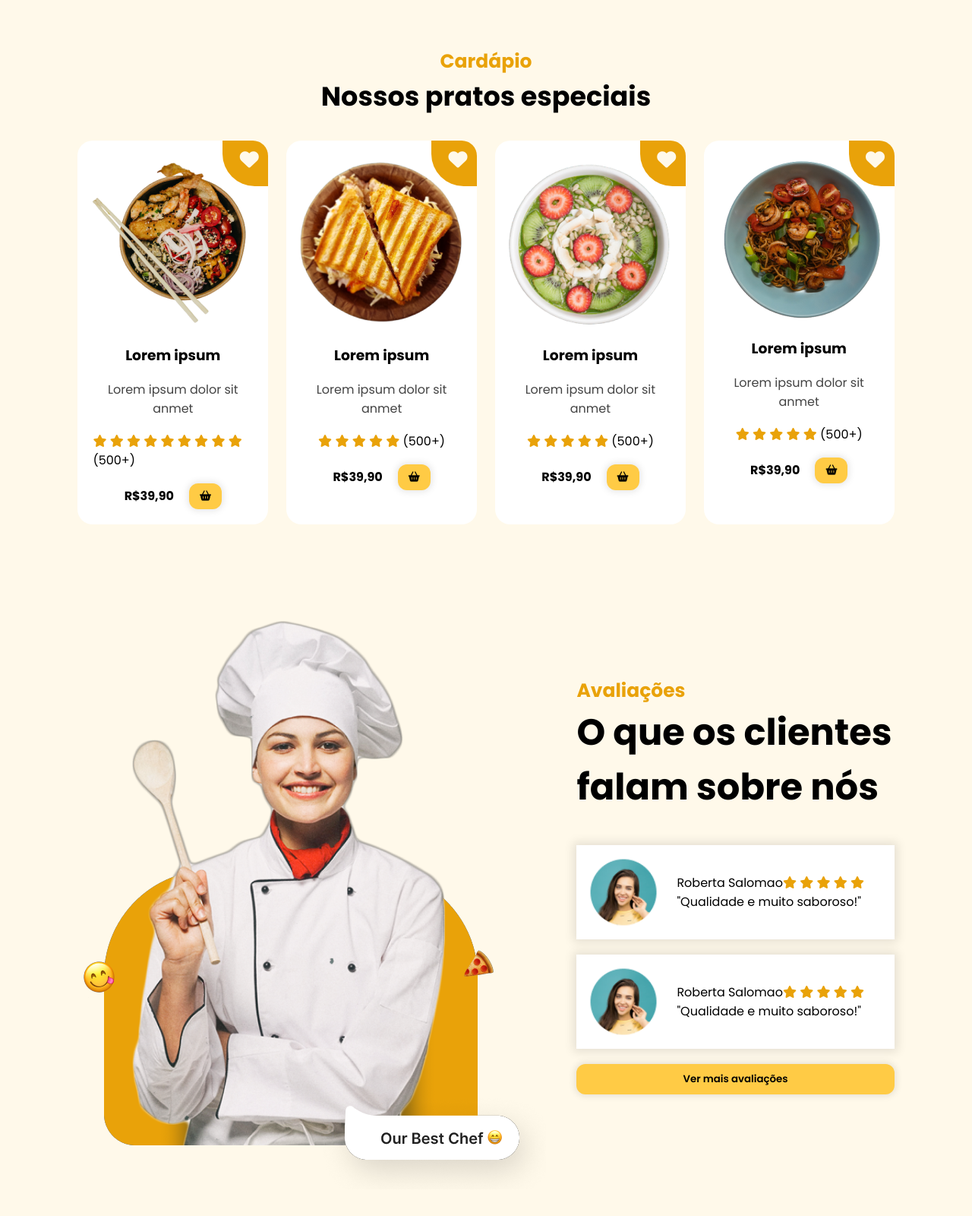
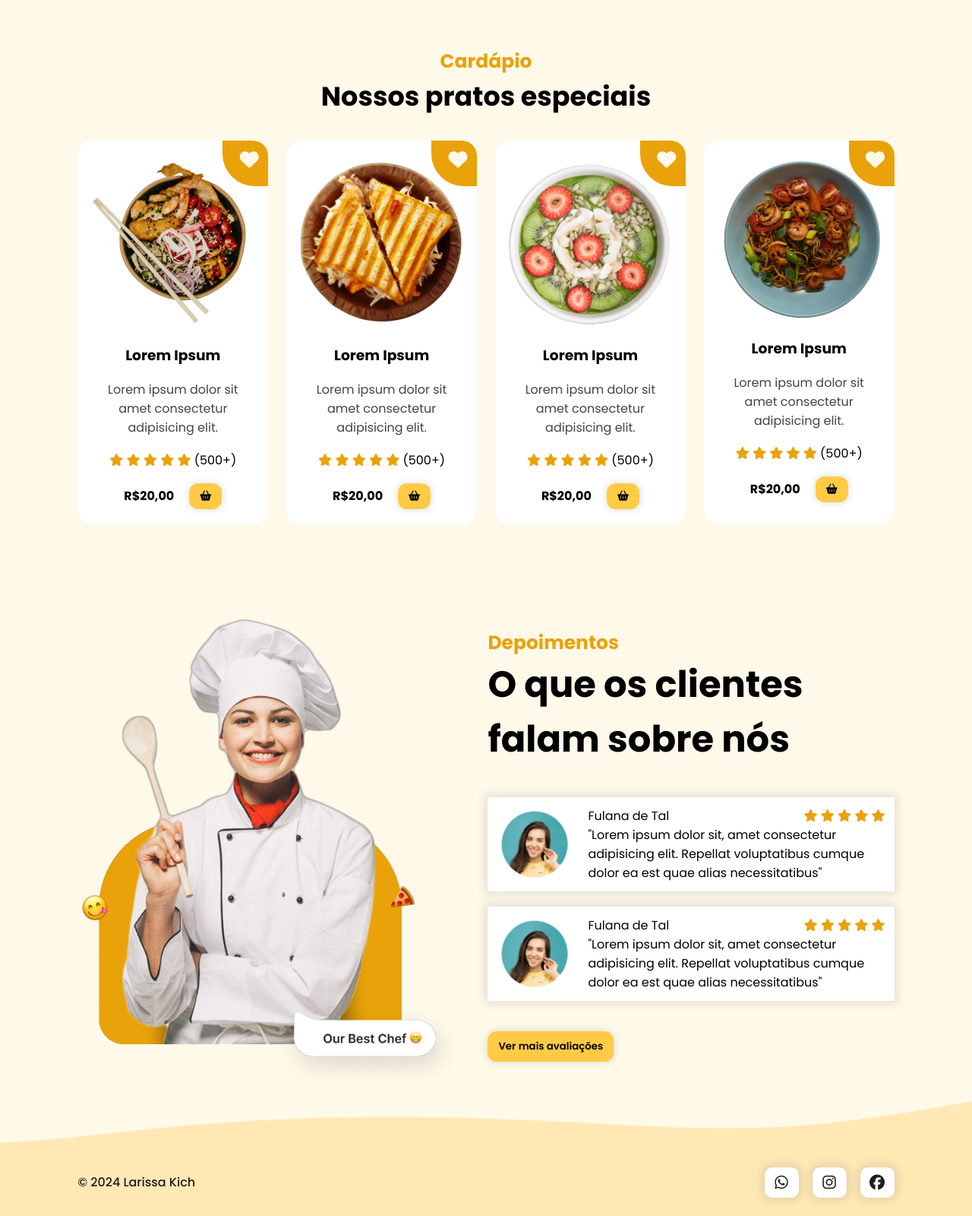
Before and after one commit to ZanelinhaDev/Landing-page, a plain HTML site: page index.html in a window 1280 px wide. Shown: the part 829-2429 px from the top of the page at 76% size. Drawn offline with nearby package versions, Linux system fonts and the light colour scheme.

Commit message:
Alterações no CSS e HTML adicionando o footer e estilizando deixando responsivo além de definir classes para as cores primarias e neutras.

```diff
--- a/index.html
+++ b/index.html
@@ -11,10 +11,6 @@
       referrerpolicy="no-referrer"
     />
     <link rel="stylesheet" href="src/styles/styles.css" />
-    <link rel="stylesheet" href="src/styles/header.css" />
-    <link rel="stylesheet" href="src/styles/home.css" />
-    <link rel="stylesheet" href="src/styles/menu.css" />
-    <link rel="stylesheet" href="src/styles/testimonials.css"/>
 
     <script
       src="https://cdnjs.cloudflare.com/ajax/libs/jquery/3.7.1/jquery.min.js"
@@ -34,11 +30,9 @@
           <li class="nav-item active">
             <a href="#home">Início</a>
           </li>
-
           <li class="nav-item">
             <a href="#menu">Cardápio</a>
           </li>
-
           <li class="nav-item">
             <a href="#testimonials">Avaliações</a>
           </li>
@@ -56,11 +50,9 @@
           <li class="nav-item">
             <a href="#home">Início</a>
           </li>
-
           <li class="nav-item">
             <a href="#menu">Cardápio</a>
           </li>
-
           <li class="nav-item">
             <a href="#testimonials">Avaliações</a>
           </li>
@@ -73,7 +65,6 @@
     <main id="content">
       <section id="home">
         <div class="shape"></div>
-
         <div id="cta">
           <h1 class="title">
             O sabor que vai até
@@ -81,18 +72,18 @@
           </h1>
 
           <p class="description">
-            Lorem, ipsum dolor sit amet, consectetur, adipisicing elit. Nemo
-            laudantium
+            Lorem ipsum dolor sit amet, consectetur adipiscing elit ut aliquam,
+            purus sit amet
           </p>
 
           <div id="cta_buttons">
-            <a href="#" class="btn-default"> Ver Cardápio </a>
+            <a href="#" class="btn-default"> Ver cardápio </a>
 
-            <a href="tel:+24998520501" id="phone_button">
+            <a href="tel:+55555555555" id="phone_button">
               <button class="btn-default">
                 <i class="fa-solid fa-phone"></i>
               </button>
-              (24) 998520501
+              (51) 92342-3243
             </a>
           </div>
 
@@ -128,15 +119,13 @@
 
             <img src="src/images/dish.png" class="dish-image" alt="" />
 
-            <h3 class="dish-title">Lorem ipsum</h3>
+            <h3 class="dish-title">Lorem Ipsum</h3>
 
-            <span class="dish-description"> Lorem ipsum dolor sit anmet </span>
+            <span class="dish-description">
+              Lorem ipsum dolor sit amet consectetur adipisicing elit.
+            </span>
 
             <div class="dish-rate">
-              <i class="fa-solid fa-star"></i>
-              <i class="fa-solid fa-star"></i>
-              <i class="fa-solid fa-star"></i>
-              <i class="fa-solid fa-star"></i>
               <i class="fa-solid fa-star"></i>
               <i class="fa-solid fa-star"></i>
               <i class="fa-solid fa-star"></i>
@@ -146,7 +135,7 @@
             </div>
 
             <div class="dish-price">
-              <h4>R$39,90</h4>
+              <h4>R$20,00</h4>
               <button class="btn-default">
                 <i class="fa-solid fa-basket-shopping"></i>
               </button>
@@ -160,9 +149,11 @@
 
             <img src="src/images/dish2.png" class="dish-image" alt="" />
 
-            <h3 class="dish-title">Lorem ipsum</h3>
+            <h3 class="dish-title">Lorem Ipsum</h3>
 
-            <span class="dish-description"> Lorem ipsum dolor sit anmet </span>
+            <span class="dish-description">
+              Lorem ipsum dolor sit amet consectetur adipisicing elit.
+            </span>
 
             <div class="dish-rate">
               <i class="fa-solid fa-star"></i>
@@ -174,7 +165,7 @@
             </div>
 
             <div class="dish-price">
-              <h4>R$39,90</h4>
+              <h4>R$20,00</h4>
               <button class="btn-default">
                 <i class="fa-solid fa-basket-shopping"></i>
               </button>
@@ -188,9 +179,11 @@
 
             <img src="src/images/dish3.png" class="dish-image" alt="" />
 
-            <h3 class="dish-title">Lorem ipsum</h3>
+            <h3 class="dish-title">Lorem Ipsum</h3>
 
-            <span class="dish-description"> Lorem ipsum dolor sit anmet </span>
+            <span class="dish-description">
+              Lorem ipsum dolor sit amet consectetur adipisicing elit.
+            </span>
 
             <div class="dish-rate">
               <i class="fa-solid fa-star"></i>
@@ -202,7 +195,7 @@
             </div>
 
             <div class="dish-price">
-              <h4>R$39,90</h4>
+              <h4>R$20,00</h4>
               <button class="btn-default">
                 <i class="fa-solid fa-basket-shopping"></i>
               </button>
@@ -216,9 +209,11 @@
 
             <img src="src/images/dish4.png" class="dish-image" alt="" />
 
-            <h3 class="dish-title">Lorem ipsum</h3>
+            <h3 class="dish-title">Lorem Ipsum</h3>
 
-            <span class="dish-description"> Lorem ipsum dolor sit anmet </span>
+            <span class="dish-description">
+              Lorem ipsum dolor sit amet consectetur adipisicing elit.
+            </span>
 
             <div class="dish-rate">
               <i class="fa-solid fa-star"></i>
@@ -230,7 +225,7 @@
             </div>
 
             <div class="dish-price">
-              <h4>R$39,90</h4>
+              <h4>R$20,00</h4>
               <button class="btn-default">
                 <i class="fa-solid fa-basket-shopping"></i>
               </button>
@@ -240,18 +235,19 @@
       </section>
 
       <section id="testimonials">
-        <img src="src/images/chef.png" id="testimonials_chef" />
+        <img src="src/images/chef.png" id="testimonial_chef" alt="" />
 
         <div id="testimonials_content">
-          <h2 class="section-title">Avaliações</h2>
+          <h2 class="section-title">Depoimentos</h2>
           <h3 class="section-subtitle">O que os clientes falam sobre nós</h3>
 
           <div id="feedbacks">
             <div class="feedback">
-              <img src="src/images/avatar.png" class="feedback-avatar" />
+              <img src="src/images/avatar.png" class="feedback-avatar" alt="" />
+
               <div class="feedback-content">
                 <p>
-                  Roberta Salomao
+                  Fulana de Tal
                   <span>
                     <i class="fa-solid fa-star"></i>
                     <i class="fa-solid fa-star"></i>
@@ -259,18 +255,21 @@
                     <i class="fa-solid fa-star"></i>
                     <i class="fa-solid fa-star"></i>
                   </span>
+                </p>
                 <p>
-                    "Qualidade e muito saboroso!"
-                  </p>
+                  "Lorem ipsum dolor sit, amet consectetur adipisicing elit.
+                  Repellat voluptatibus cumque dolor ea est quae alias
+                  necessitatibus"
                 </p>
               </div>
             </div>
 
             <div class="feedback">
-                <img src="src/images/avatar.png" class="feedback-avatar" />
+              <img src="src/images/avatar.png" class="feedback-avatar" alt="" />
+
               <div class="feedback-content">
                 <p>
-                    Roberta Salomao
+                  Fulana de Tal
                   <span>
                     <i class="fa-solid fa-star"></i>
                     <i class="fa-solid fa-star"></i>
@@ -278,23 +277,42 @@
                     <i class="fa-solid fa-star"></i>
                     <i class="fa-solid fa-star"></i>
                   </span>
+                </p>
                 <p>
-                      "Qualidade e muito saboroso!"
-                    </p>
+                  "Lorem ipsum dolor sit, amet consectetur adipisicing elit.
+                  Repellat voluptatibus cumque dolor ea est quae alias
+                  necessitatibus"
                 </p>
               </div>
             </div>
+          </div>
 
-              <button class="btn-default">
-                Ver mais avaliações
-              </button>
-
-
-          </div>
+          <button class="btn-default">Ver mais avaliações</button>
         </div>
       </section>
     </main>
 
+    <footer>
+      <img src="src/images/wave.svg" alt="" />
+
+      <div id="footer_items">
+        <span id="copyright"> &copy 2024 Larissa Kich </span>
+
+        <div class="social-media-buttons">
+          <a href="">
+            <i class="fa-brands fa-whatsapp"></i>
+          </a>
+
+          <a href="">
+            <i class="fa-brands fa-instagram"></i>
+          </a>
+
+          <a href="">
+            <i class="fa-brands fa-facebook"></i>
+          </a>
+        </div>
+      </div>
+    </footer>
     <script src="src/javascript/script.js"></script>
   </body>
 </html>
--- /dev/null
+++ b/src/styles/footer.css
@@ -0,0 +1,22 @@
+footer {
+  background-color: var(--color-primary-2);
+}
+
+#footer_items {
+  display: flex;
+  justify-content: space-between;
+  padding: 0px 8% 24px 8%;
+  align-items: center;
+}
+
+#copyright {
+  color: var(--color-neutral-1);
+  font-weight: 500;
+}
+
+@media screen and (max-width: 600px) {
+  #footer_items {
+    flex-direction: column;
+    gap: 20px;
+  }
+}
--- a/src/styles/menu.css
+++ b/src/styles/menu.css
@@ -22,7 +22,7 @@
   gap: 18px;
   width: 25%;
   padding: 20px;
-  background-color: #ffff;
+  background-color: var(--color-neutral-0);
   box-shadow: 0px 0px 12px 4px rgba (0, 0, 0, 0.1);
   position: relative;
   overflow: hidden;
@@ -30,12 +30,12 @@
 
 .dish-heart {
   position: absolute;
-  background-color: #e9a209;
+  background-color: var(--color-primary-6);
   display: flex;
   align-items: center;
   justify-content: center;
   font-size: 1.563rem;
-  color: #fff9ea;
+  color: var(--color-primary-1);
   width: 70px;
   height: 70px;
   right: -10px;
@@ -49,7 +49,7 @@
 }
 
 .dish-rate i {
-  color: #e9a209;
+  color: var(--color-primary-6);
 }
 
 .dish-price {
--- a/src/styles/styles.css
+++ b/src/styles/styles.css
@@ -1,14 +1,35 @@
-@import url('https://fonts.googleapis.com/css2?family=Poppins:ital,wght@0,100;0,200;0,300;0,400;0,500;0,600;0,700;0,800;0,900;1,100;1,200;1,300;1,400;1,500;1,600;1,700;1,800;1,900&display=swap');
+@import url("https://fonts.googleapis.com/css2?family=Poppins:ital,wght@0,100;0,200;0,300;0,400;0,500;0,600;0,700;0,800;0,900;1,100;1,200;1,300;1,400;1,500;1,600;1,700;1,800;1,900&display=swap");
+@import url("header.css");
+@import url("home.css");
+@import url("menu.css");
+@import url("testimonials.css");
+@import url("footer.css");
+
+:root {
+  --color-primary-1: #fff9ea;
+  --color-primary-2: #ffe8b4;
+  --color-primary-3: #f8d477;
+  --color-primary-4: #ffe100;
+  --color-primary-5: #ffcb45;
+  --color-primary-6: #e9a209;
+
+  --color-neutral-0: #fff;
+  --color-neutral-1: #1d1d1d;
+}
 
 * {
-     font-family: 'Poppins', sans-serif;
+  font-family: "Poppins", sans-serif;
   margin: 0;
   padding: 0;
   box-sizing: border-box;
 }
 
+html {
+  scroll-behavior: smooth;
+}
+
 body {
-    background-color: #fff9ea;
+  background-color: var(--color-primary-1);
 }
 
 section {
@@ -20,18 +41,17 @@ section {
   display: flex;
   align-items: center;
   justify-content: center;
-    background-color: #ffcb45;
+  background-color: var(--color-primary-5);
   border-radius: 12px;
   padding: 10px 14px;
   font-weight: 600;
   box-shadow: 0px 0px 10px 2px rgba(0, 0, 0, 0.1);
   cursor: pointer;
-    transition: background-color .3s ease;
-
+  transition: background-color 0.3s ease;
 }
 
 .btn-default:hover {
-    background-color: #f8d477;
+  background-color: var(--color-primary-3);
 }
 
 .social-media-buttons {
@@ -49,9 +69,9 @@ section {
   font-size: 1.25rem;
   border-radius: 10px;
   text-decoration: none;
-    color: var(--color-neutral-1);;
+  color: var(--color-neutral-1);
   box-shadow: 0px 0px 12px 4px rgba(0, 0, 0, 0.1);
-    transition: box-shadow .3s ease;
+  transition: box-shadow 0.3s ease;
 }
 
 .social-media-buttons a:hover {
@@ -59,7 +79,7 @@ section {
 }
 
 .section-title {
-    color: #e9a209;
+  color: var(--color-primary-6);
   font-size: 1.563rem;
 }
 
--- a/src/styles/testimonials.css
+++ b/src/styles/testimonials.css
@@ -31,7 +31,7 @@
   align-items: center;
   display: flex;
   gap: 20px;
-  background-color: #fff;
+  background-color: var(--color-neutral-0);
   padding: 12px;
   box-shadow: 0px 0px 12px 4px rgba(0, 0, 0, 0.1);
 }
@@ -49,7 +49,7 @@
 }
 
 .feedback-content p span {
-  color: #e9a209;
+  color: var(--color-primary-6);
 }
 
 @media screen and (max-width: 1170px) {
```
Also changed, not shown: src/styles/header.css (+4 -4 lines), src/styles/home.css (+5 -5 lines). Lines whose indentation alone changed are shown as unchanged.
